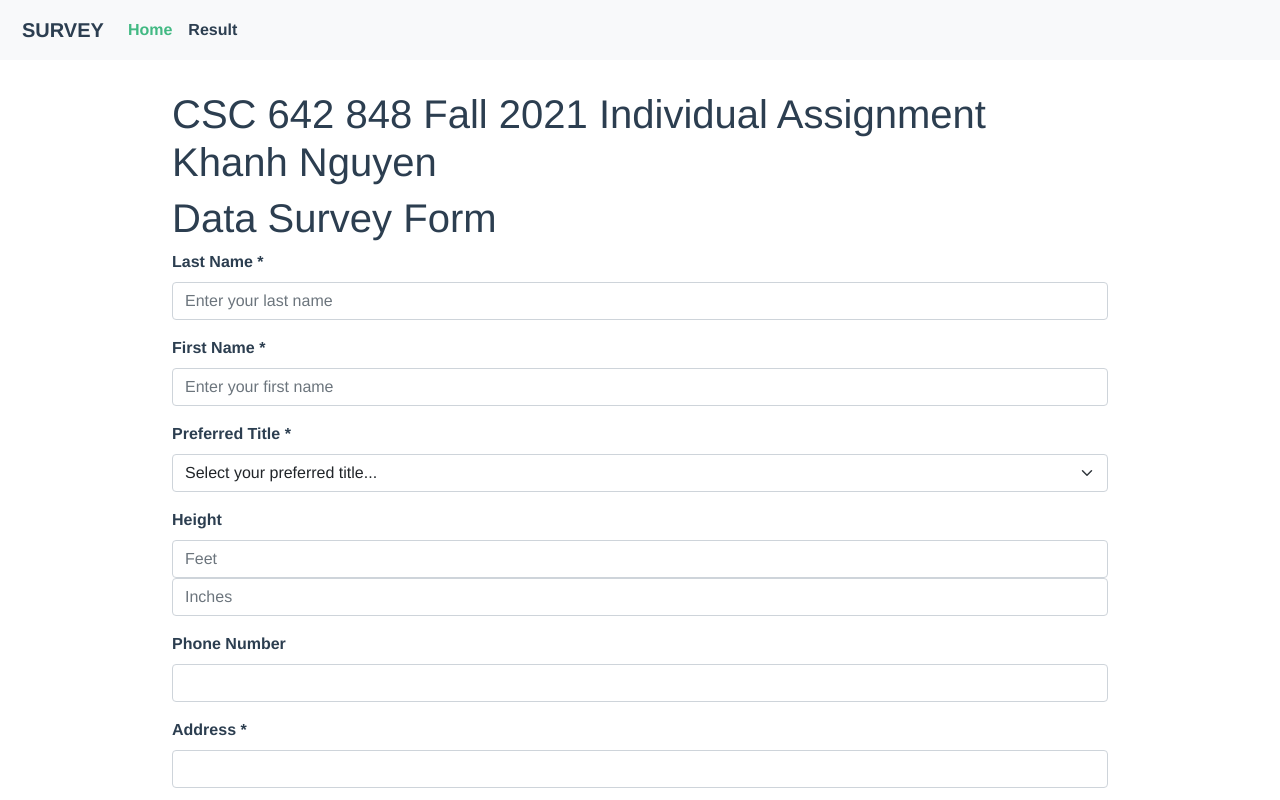
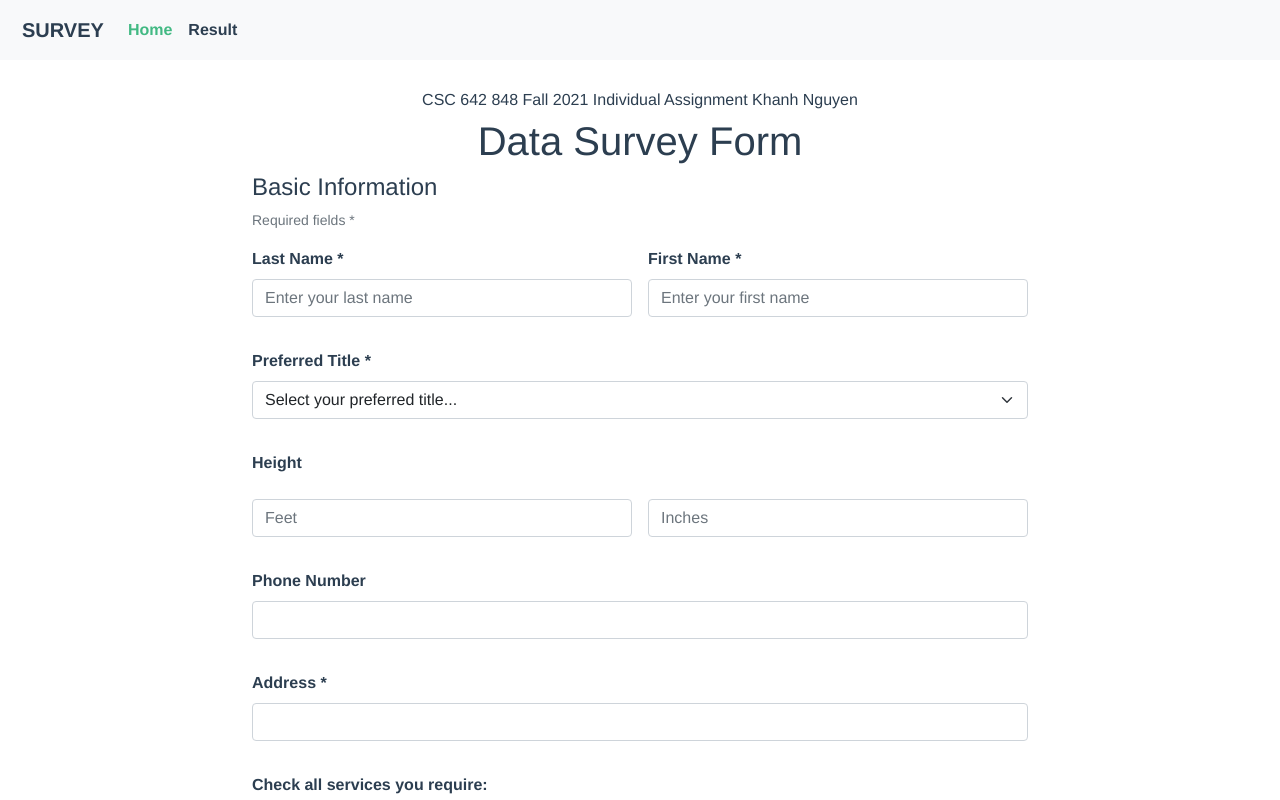
Before and after one commit to khanhngg/csc642-842-fall21-project, a Vue app: page / in a window 1280 px wide. Shown: the top 800 px of the page. Built offline with nearby package versions, Linux system fonts and the light colour scheme.

Commit message:
Form WIP

```diff
--- a/src/assets/global.css
+++ b/src/assets/global.css
@@ -1,3 +1,3 @@
 .form-container {
-  max-width: 960px;
+  max-width: 800px;
 }
--- a/src/views/Home.vue
+++ b/src/views/Home.vue
@@ -1,26 +1,29 @@
 <template>
   <div class="home container form-container">
     <!-- Title -->
-    <h1>CSC 642 848 Fall 2021 Individual Assignment Khanh Nguyen</h1>
-    <h1>Data Survey Form</h1>
+    <h6 class="text-center">CSC 642 848 Fall 2021 Individual Assignment Khanh Nguyen</h6>
+    <h1 class="text-center">Data Survey Form</h1>
 
     <!-- Form -->
-    <form>
+    <h4>Basic Information</h4>
+    <p class="form-text">Required fields *</p>
+
+    <form class="row g-3">
       <!-- Last Name -->
-      <div class="mb-3">
+      <div class="col-sm-6 mb-3">
         <label class="form-label">Last Name *</label>
         <input type="text" class="form-control" placeholder="Enter your last name">
         <!-- <div id="emailHelp" class="form-text">We'll never share your email with anyone else.</div> -->
       </div>
 
       <!-- First Name -->
-      <div class="mb-3">
+      <div class="col-sm-6 mb-3">
         <label class="form-label">First Name *</label>
         <input type="text" class="form-control" placeholder="Enter your first name">
       </div>
 
       <!-- Preferred Title -->
-      <div class="mb-3">
+      <div class="col-12 mb-3">
         <label for="exampleInputPassword1" class="form-label">Preferred Title *</label>
         <select class="form-select" aria-label="Default select example">
           <option selected>Select your preferred title...</option>
@@ -33,10 +36,14 @@
       </div>
 
       <!-- Height -->
-      <div class="mb-3">
-        <label for="exampleInputPassword1" class="form-label">Height</label>
-        <input type="number" class="form-control" placeholder="Feet">
-        <input type="number" class="form-control" placeholder="Inches">
+      <label class="form-label">Height</label>
+      <div class="col-sm-6 mb-3">
+        <input type="number" class="form-control col-sm-6" placeholder="Feet">
+      </div>
+
+      <!-- First Name -->
+      <div class="col-sm-6 mb-3">
+        <input type="number" class="form-control col-sm-6" placeholder="Inches">
       </div>
 
       <!-- Phone -->
@@ -48,7 +55,7 @@
       <!-- Address -->
       <div class="mb-3">
         <label for="exampleInputPassword1" class="form-label">Address *</label>
-        <input type="password" class="form-control" id="exampleInputPassword1">
+        <input type="text" class="form-control" id="exampleInputPassword1">
       </div>
 
       <!-- Services -->
--- a/src/views/Result.vue
+++ b/src/views/Result.vue
@@ -1,5 +1,5 @@
 <template>
-  <div class="result container">
+  <div class="result container form-container">
     <h1>Results verification page Khanh Nguyen</h1>
   </div>
 </template>
```
